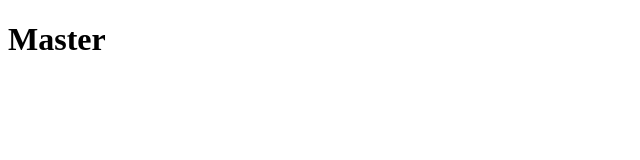
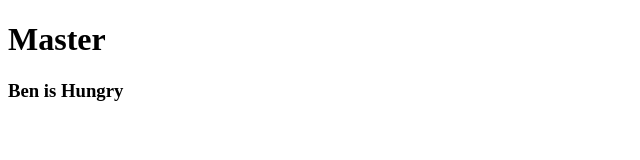
Before and after one commit to AlaynaCarlin/BlueServer, a plain HTML site: page index.html in a window 1280 px wide. Shown: the whole page, without its empty margins (0-640 px from the left). Drawn offline with Linux system fonts and the light colour scheme.

Commit message:
First Repo Push

```diff
--- a/index.html
+++ b/index.html
@@ -8,6 +8,6 @@
 </head>
 <body>
     <h1>Master</h1>
-
+    <h3>Ben is Hungry</h3>
 </body>
 </html>
```
